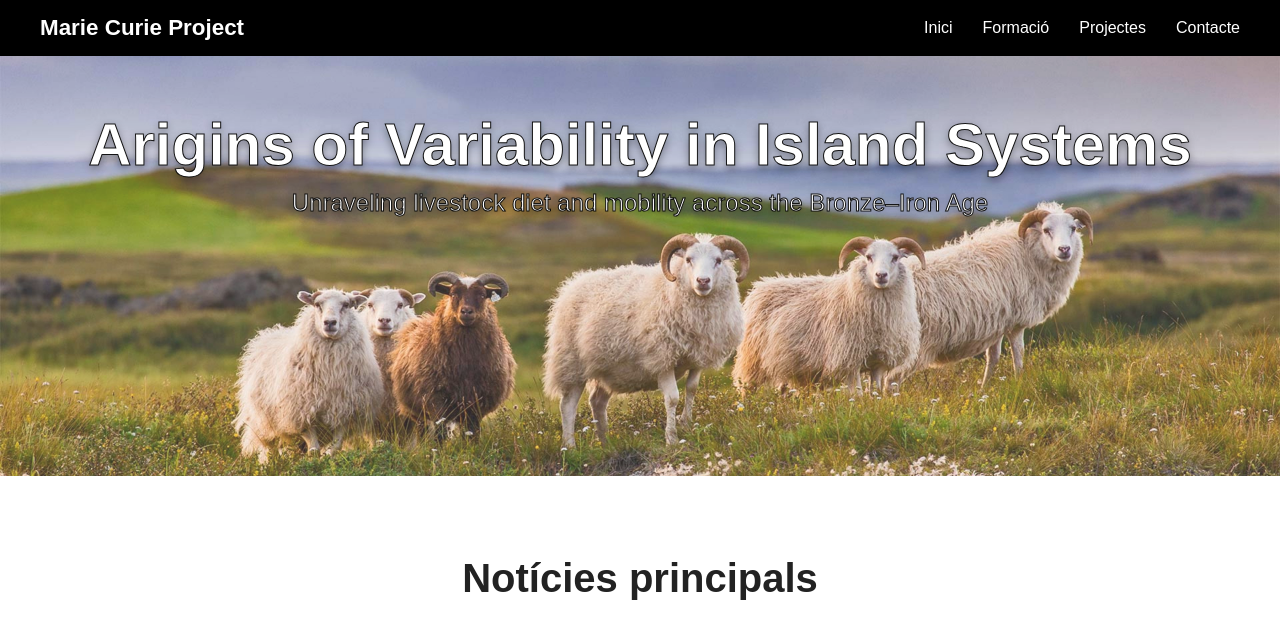
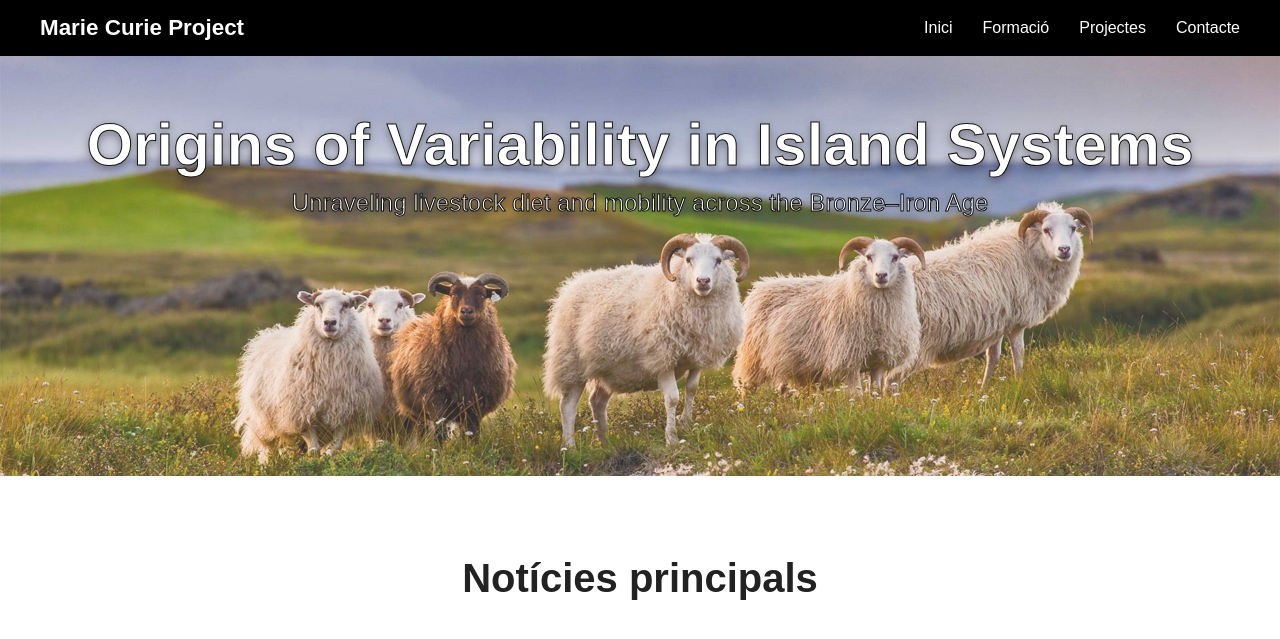
Before and after one commit to Dani87dev/Ovins-website, a plain HTML site: page index.html in a window 1280 px wide. Shown: the top 639 px of the page. Drawn offline with Linux system fonts and the light colour scheme.

Commit message:
index ok

```diff
--- a/index.html
+++ b/index.html
@@ -9,7 +9,6 @@
 
 <body>
 
-    <!-- ======================== NAVBAR ======================== -->
 <nav class="navbar">
     <div class="logo">Marie Curie Project</div>
     <ul class="nav-links">
@@ -20,23 +19,17 @@
     </ul>
 </nav>
 
-    <!-- ======================== HEADER HERO ======================== -->
 <header class="hero" id="inici">
     <div class="hero-fade"></div>
-
     <div class="hero-content">
-            <h1>Arigins of Variability in Island Systems</h1>
+        <h1>Origins of Variability in Island Systems</h1>
         <h2>Unraveling livestock diet and mobility across the Bronze–Iron Age</h2>
     </div>
 </header>
 
-
-    <!-- ======================== NOTÍCIES ======================== -->
 <section class="noticies" id="noticies">
-
     <h2 class="seccio-titol">Notícies principals</h2>
 
-        <!-- 1 -->
     <div class="noticia">
         <img src="arqueonews.png" alt="Imatge notícia" class="noticia-img">
         <div class="noticia-contingut">
@@ -46,7 +39,6 @@
         </div>
     </div>
 
-        <!-- 2 -->
     <div class="noticia">
         <img src="arqueonews.png" alt="Excavacions" class="noticia-img">
         <div class="noticia-contingut">
@@ -56,7 +48,6 @@
         </div>
     </div>
 
-        <!-- 3 -->
     <div class="noticia">
         <img src="arqueonews.png" alt="Laboratori isotòpic" class="noticia-img">
         <div class="noticia-contingut">
@@ -66,7 +57,6 @@
         </div>
     </div>
 
-        <!-- 4 -->
     <div class="noticia">
         <img src="arqueonews.png" alt="Conferència internacional" class="noticia-img">
         <div class="noticia-contingut">
@@ -75,62 +65,42 @@
             <a href="#" class="btn">Llegir més</a>
         </div>
     </div>
-
 </section>
 
-
-    <!-- ======================== FÒRUM ======================== -->
 <section class="forum" id="forum">
     <h2 class="forum-titol">Fòrum del Projecte</h2>
 
-        <!-- Tema 1 -->
     <div class="tema">
         <h3 class="tema-titol">Mobilitat i dieta del bestiar</h3>
-
         <div class="missatges">
             <div class="missatge"><strong>Anna:</strong> Heu vist els resultats de les darreres anàlisis? Molt interessants.</div>
             <div class="missatge"><strong>Marc:</strong> Sí, especialment la diferència entre illes!</div>
         </div>
-
         <textarea class="forum-input" placeholder="Escriu un comentari..."></textarea>
         <button class="btn-forum">Publicar</button>
     </div>
 
-        <!-- Tema 2 -->
     <div class="tema">
         <h3 class="tema-titol">Treball de camp</h3>
-
         <div class="missatges">
             <div class="missatge"><strong>Laura:</strong> Algú sap quan serà la pròxima campanya a Sardenya?</div>
         </div>
-
         <textarea class="forum-input" placeholder="Escriu un comentari..."></textarea>
         <button class="btn-forum">Publicar</button>
     </div>
-
 </section>
 
-
-    <!-- ======================== FOOTER ======================== -->
 <footer class="footer" id="contacte">
-
     <div class="footer-item">luavalenzuela@research.eu</div>
 
     <div class="footer-item footer-ig">
-            <svg class="icon-instagram" xmlns="http://www.w3.org/2000/svg"
-                 width="20" height="20" fill="#ffffff" viewBox="0 0 24 24">
-                <path d="M7 2C4.243 2 2 4.243 2 7v10c0 2.757 2.243 5 5 5h10c2.757
-                0 5-2.243 5-5V7c0-2.757-2.243-5-5-5H7zm10 2c1.654 0
-                3 1.346 3 3v10c0 1.654-1.346 3-3 3H7c-1.654
-                0-3-1.346-3-3V7c0-1.654 1.346-3 3-3h10zm-5
-                3a5 5 0 100 10 5 5 0 000-10zm6.5-2a1.5
-                1.5 0 11-3 0 1.5 1.5 0 013 0z"/>
+        <svg class="icon-instagram" xmlns="http://www.w3.org/2000/svg" width="20" height="20" fill="#ffffff" viewBox="0 0 24 24">
+            <path d="M7 2C4.243 2 2 4.243 2 7v10c0 2.757 2.243 5 5 5h10c2.757 0 5-2.243 5-5V7c0-2.757-2.243-5-5-5H7zm10 2c1.654 0 3 1.346 3 3v10c0 1.654-1.346 3-3 3H7c-1.654 0-3-1.346-3-3V7c0-1.654 1.346-3 3-3h10zm-5 3a5 5 0 100 10 5 5 0 000-10zm6.5-2a1.5 1.5 0 11-3 0 1.5 1.5 0 013 0z"/>
         </svg>
         <a href="#">@lua_research</a>
     </div>
 
     <div class="footer-item">&copy; 2025 · Marie Curie Project OVIS</div>
-
 </footer>
 
 </body>
```
Lines whose indentation alone changed are shown as unchanged.
